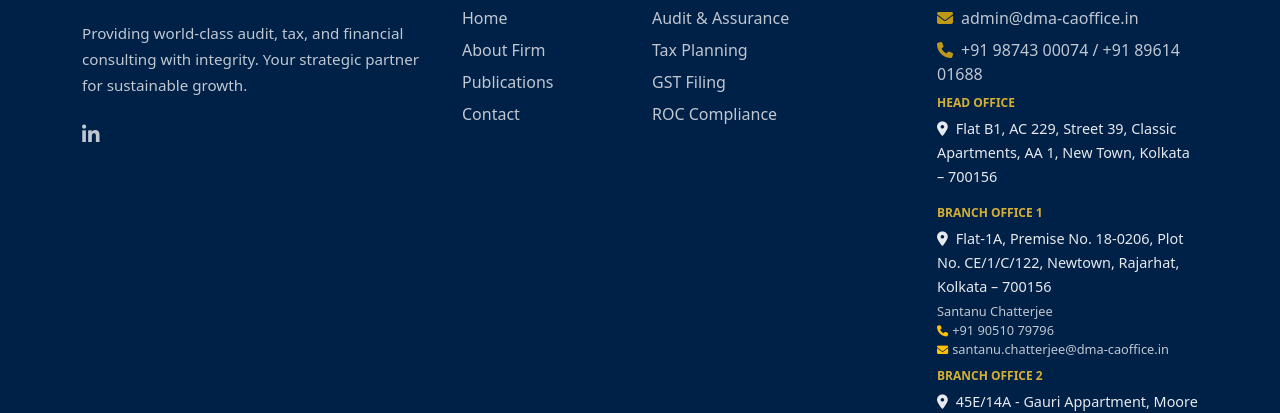
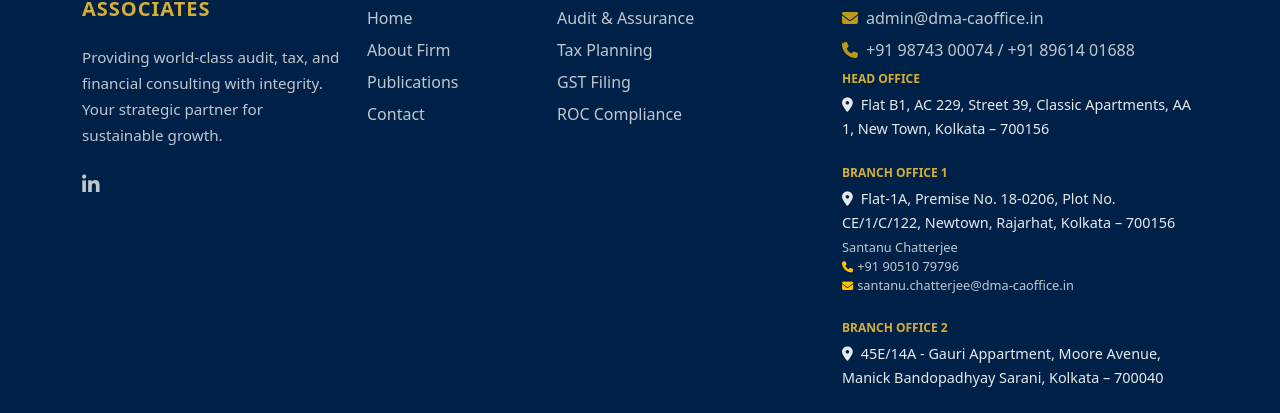
Before and after one commit to Manohar-2905/CAwebsite1, a React (Create React App) app in the folder frontend/: page / in a window 1280 px wide. Shown: the part 2951-3364 px from the top of the page. Built offline with nearby package versions, Linux system fonts and the light colour scheme; no server answers.

Commit message:
Refine footer layout: adjust columns and spacing

```diff
--- a/frontend/src/components/Footer.js
+++ b/frontend/src/components/Footer.js
@@ -6,7 +6,7 @@ const Footer = () => {
     <footer className="shadow-lg border-top" style={{ backgroundColor: "#002147", color: "white" }}>
       <Container className="py-4 py-md-5">
         <Row className="gy-4">
-          <Col md={4} className="mb-4 mb-md-0">
+          <Col md={3} className="mb-4 mb-md-0">
             <h5 className="mb-4 fw-bold font-heading" style={{ color: "#D4AF37", letterSpacing: "1px" }}>
               DASGUPTA MAITI & ASSOCIATES
             </h5>
@@ -61,7 +61,7 @@ const Footer = () => {
             </ul>
           </Col>
 
-          <Col md={3}>
+          <Col md={4}>
             <h6 className="mb-3 fw-bold text-uppercase" style={{ fontSize: "0.85rem", letterSpacing: "1px", color: "#D4AF37" }}>Contact</h6>
             <p className="mb-2 opacity-75">
               <i className="fas fa-envelope me-2 text-warning"></i>
@@ -73,7 +73,7 @@ const Footer = () => {
               <span> / </span>
               <a href="tel:+918961401688" className="text-white text-decoration-none">+91 89614 01688</a>
             </p>
-            <p className="mb-3">
+            <p className="mb-4">
               <span className="text-uppercase fw-bold d-block mb-1" style={{ fontSize: "0.75rem", color: "#D4AF37" }}>Head Office</span>
               <a
                 href="https://www.google.com/maps/search/?api=1&query=Flat+B1,+AC+229,+Street+39,+Classic+Apartments,+Action+Area+1,+New+Town,+Kolkata+700156"
@@ -86,7 +86,7 @@ const Footer = () => {
                 Flat B1, AC 229, Street 39, Classic Apartments, AA 1, New Town, Kolkata – 700156
               </a>
             </p>
-            <p className="mb-2">
+            <p className="mb-4">
               <span className="text-uppercase fw-bold d-block mb-1" style={{ fontSize: "0.75rem", color: "#D4AF37" }}>Branch Office 1</span>
               <a
                 href="https://www.google.com/maps/dir//Premise+No.18,+Flat-1A,+Plot+No.CE%2F1%2FC%2F122,+Street+Number+206,+Rajarhat,+New+Town,+Kolkata,+West+Bengal+700107"
```
